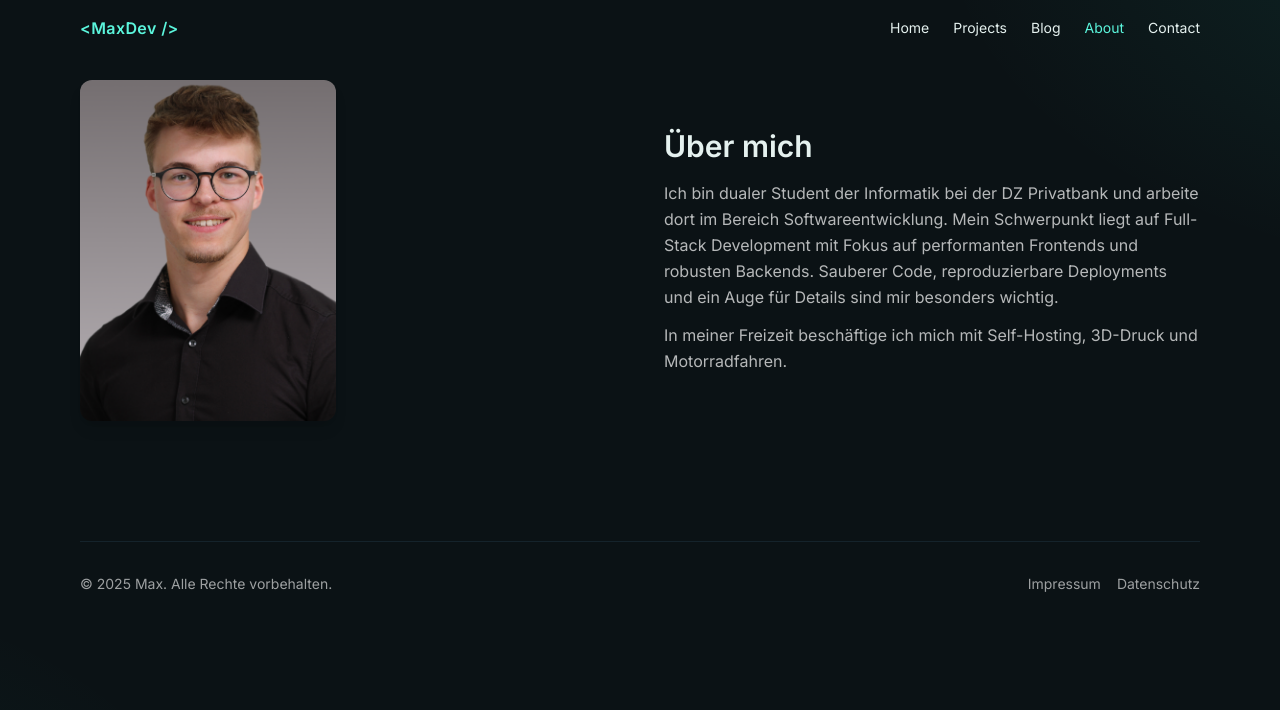
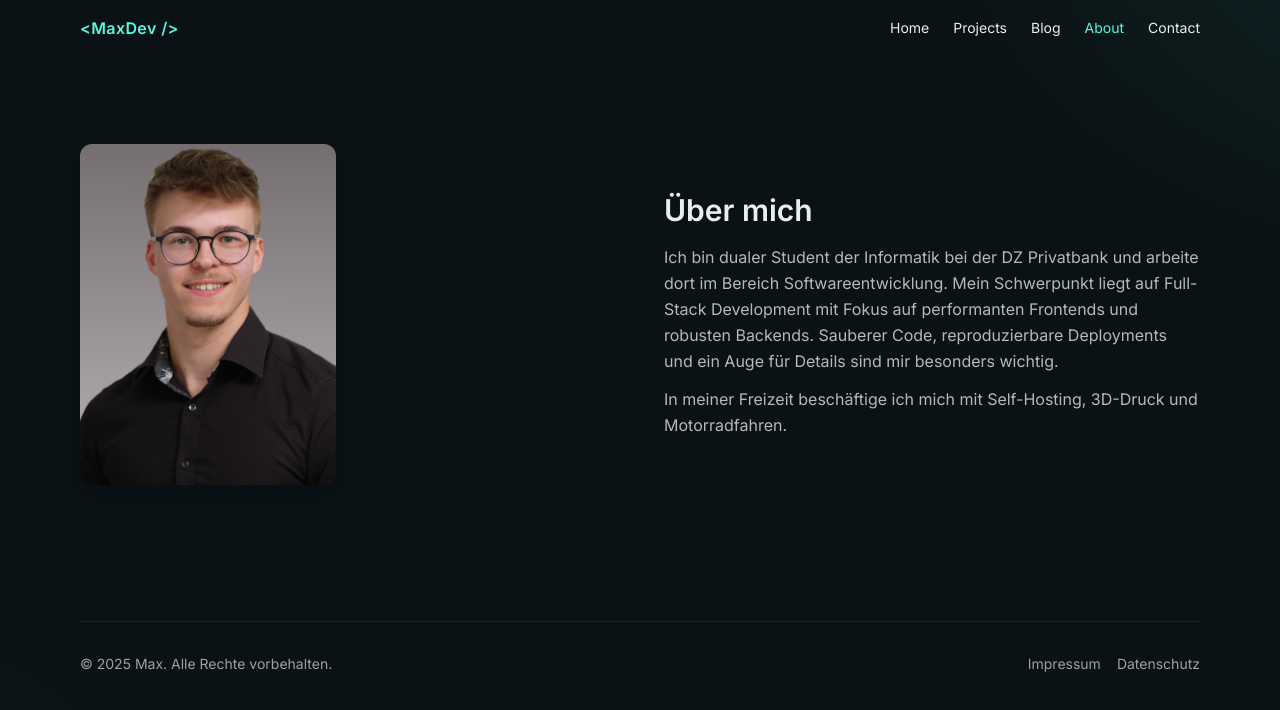
Before and after one commit to mxsrwn23/maxsauerwein, a Next.js app: page /about in a window 1280 px wide. Shown: the top 710 px of the page. Built offline with nearby package versions, Linux system fonts and the light colour scheme.

Commit message:
style: Bereich in About runter gesetzt

```diff
--- a/app/about/page.tsx
+++ b/app/about/page.tsx
@@ -2,7 +2,7 @@ import Image from "next/image"
 
 export default function AboutMe() {
   return (
-    <section id="about" className="container py-12 md:py-20 grid md:grid-cols-2 gap-8 md:gap-12 items-center">
+    <section id="about" className="container pt-28 pb-16 md:pt-36 md:pb-24 scroll-mt-28 md:scroll-mt-36 grid md:grid-cols-2 gap-8 md:gap-12 items-center">
       <div className="relative aspect-[3/4] w-48 sm:w-64 rounded-xl overflow-hidden mx-auto md:mx-0 shadow-lg">
         <Image
           src="/me.png"
```
